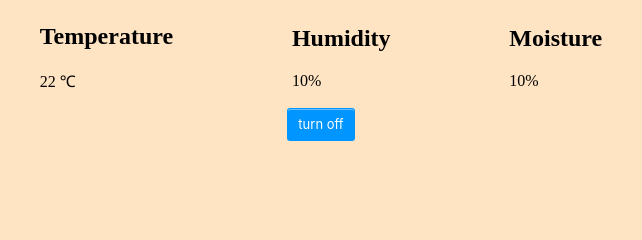
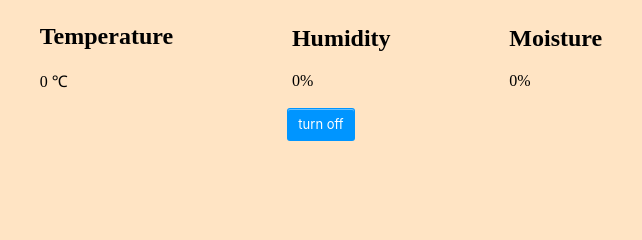
Before and after one commit to wiut00012220/PlantWatering, a plain HTML site: page index.html in a window 1280 px wide. Shown: the part 205-445 px from the top of the page, 319-961 px from the left. Drawn offline with Linux system fonts and the light colour scheme; no server answers.

Commit message:
second commit

```diff
--- a/index.html
+++ b/index.html
@@ -13,15 +13,15 @@
       <div id="Sensors">
         <div class="data-item" id="temp">
           <h2>Temperature</h2>
-          <p class="value" id="temperature">22 &#8451;</p>
+          <p class="value" id="temperature">0 &#8451;</p>
         </div>
         <div class="data-item" id="humid">
           <h2>Humidity</h2>
-          <p class="value" id="humidity">10%</p>
+          <p class="value" id="humidity">0%</p>
         </div>
         <div class="data-item" id="moist">
           <h2>Moisture</h2>
-          <p class="value" id="moisture">10%</p>
+          <p class="value" id="moisture">0%</p>
         </div>
       </div>
       <!-- button -->
```
